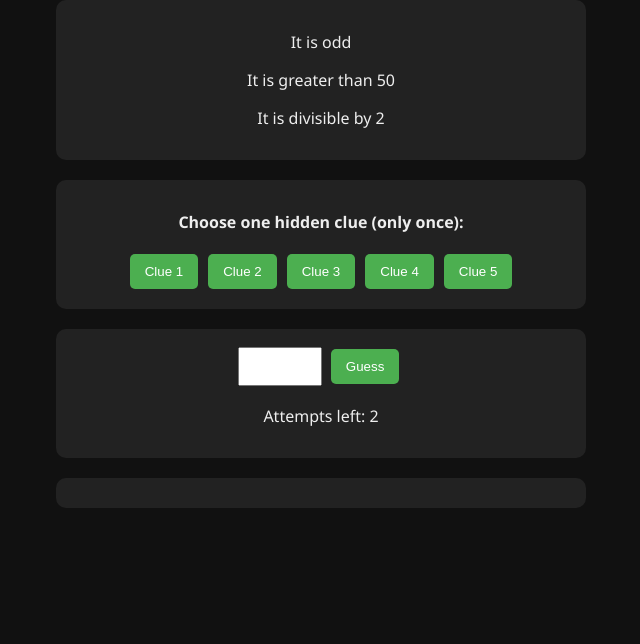
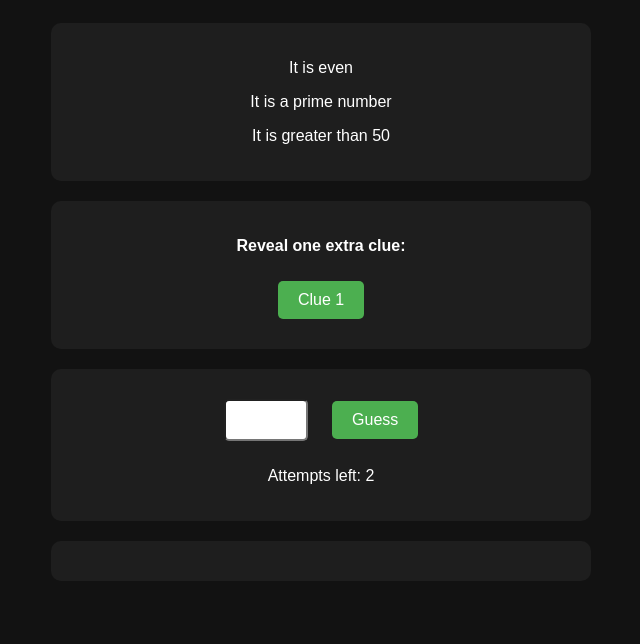
Before and after one commit to bebomeibebo/mindtrap, a plain HTML site: page index.html in a window 1280 px wide. Shown: the part 156-800 px from the top of the page, without its empty margins (319-959 px from the left). Drawn offline with Linux system fonts and the light colour scheme.

Commit message:
Add files via upload

```diff
--- a/index.html
+++ b/index.html
@@ -2,36 +2,43 @@
 <html lang="en">
 <head>
   <meta charset="UTF-8" />
-  <meta name="viewport" content="width=device-width, initial-scale=1.0"/>
-  <title>MindTrap Game</title>
+  <meta name="viewport" content="width=device-width, initial-scale=1.0" />
+  <title>MindTrap</title>
   <style>
     body {
-      font-family: 'Segoe UI', sans-serif;
+      font-family: Arial, sans-serif;
+      background: #121212;
+      color: white;
+      display: flex;
+      flex-direction: column;
+      align-items: center;
+      padding: 30px;
+    }
+    .clue-box, .result-box, .input-box, .hidden-clues {
+      background: #1e1e1e;
+      padding: 20px;
+      margin: 10px;
+      border-radius: 10px;
+      width: 90%;
+      max-width: 500px;
       text-align: center;
-      background: #111;
-      color: #eee;
-      padding: 20px;
-    }
-    .clue-box, .hidden-clues, .result, .guess-box {
-      margin: 20px auto;
-      padding: 15px;
-      background: #222;
-      border-radius: 10px;
-      width: 80%;
-      max-width: 500px;
     }
     button {
-      padding: 10px 15px;
-      margin: 5px;
+      padding: 10px 20px;
+      margin: 10px;
       border: none;
-      background: #4caf50;
+      border-radius: 5px;
+      background-color: #4caf50;
       color: white;
+      font-size: 1em;
       cursor: pointer;
+    }
+    input[type='number'] {
+      padding: 10px;
+      font-size: 1em;
       border-radius: 5px;
-    }
-    input {
-      padding: 10px;
       width: 60px;
+      margin: 10px;
       text-align: center;
     }
   </style>
@@ -41,85 +48,103 @@
   <p>Guess the secret number (1–100)!</p>
 
   <div class="clue-box" id="clues"></div>
+  <div class="hidden-clues" id="hidden-clues"></div>
 
-  <div class="hidden-clues" id="hiddenClues">
-    <p><strong>Choose one hidden clue (only once):</strong></p>
-    <div id="hiddenButtons"></div>
+  <div class="input-box">
+    <input type="number" id="guess" min="1" max="100" />
+    <button onclick="makeGuess()">Guess</button>
+    <p id="tries">Attempts left: 2</p>
   </div>
 
-  <div class="guess-box">
-    <input type="number" id="guessInput" min="1" max="100" />
-    <button onclick="makeGuess()">Guess</button>
-    <p>Attempts left: <span id="attempts">2</span></p>
-  </div>
-
-  <div class="result" id="result"></div>
+  <div class="result-box" id="result"></div>
 
   <script>
-    const answer = Math.floor(Math.random() * 100) + 1;
+    const number = Math.floor(Math.random() * 100) + 1;
     let attempts = 2;
     let clueUsed = false;
+    let falseClueIndex;
 
-    function generateClues(num) {
-      const clues = [
-        `It is ${num % 2 === 0 ? 'even' : 'odd'}`,
-        `It is ${num > 50 ? 'greater' : 'less'} than 50`,
-        `It is divisible by ${[2, 3, 5, 7].find(d => num % d === 0) || 1}`,
-      ];
+    function getTrueClues(n) {
+      let clues = [];
+      if (n % 2 === 0) clues.push("It is even");
+      else clues.push("It is odd");
 
-      // Add one false clue
-      const falseClue = `It is ${num % 2 === 0 ? 'odd' : 'even'}`;
-      clues.splice(Math.floor(Math.random() * 3), 1, falseClue);
-
+      if (n % 3 === 0) clues.push("It is divisible by 3");
+      if (n % 5 === 0) clues.push("It is a multiple of 5");
+      if (n > 50) clues.push("It is greater than 50");
+      else clues.push("It is less than or equal to 50");
+      if (n % 10 === 0) clues.push("It ends in 0");
+      else clues.push(`It ends in ${n % 10}`);
       return clues;
     }
 
-    function generateHiddenClues(num) {
-      return [
-        `It is between ${num - 5} and ${num + 5}`,
-        `Its last digit is ${num % 10}`,
-        `It is ${num % 10 === 0 ? 'a multiple' : 'not a multiple'} of 10`,
-        `It is ${num > 25 ? 'greater' : 'less'} than 25`,
-        `It is divisible by ${[2, 3, 4, 5, 6].find(d => num % d === 0) || 1}`
+    function getFalseClue(n) {
+      let falseClues = [
+        "It is a prime number",
+        "It is divisible by 7",
+        "It ends in 9",
+        "It is a multiple of 10",
+        "It is less than 25",
       ];
+      return falseClues.filter(c => !evaluateClue(c, n));
     }
 
-    const clues = generateClues(answer);
-    document.getElementById('clues').innerHTML = clues.map(c => `<p>${c}</p>`).join('');
+    function evaluateClue(clue, n) {
+      if (clue.includes("prime")) return isPrime(n);
+      if (clue.includes("divisible by 7")) return n % 7 === 0;
+      if (clue.includes("ends in")) return n % 10 === parseInt(clue.split(" ").pop());
+      if (clue.includes("multiple of 10")) return n % 10 === 0;
+      if (clue.includes("less than 25")) return n < 25;
+      return true;
+    }
 
-    const hiddenClues = generateHiddenClues(answer);
-    const hiddenBtns = hiddenClues.map((clue, i) =>
-      `<button onclick="revealClue('${clue}')" id="hc${i}">Clue ${i + 1}</button>`
-    ).join('');
-    document.getElementById('hiddenButtons').innerHTML = hiddenBtns;
+    function isPrime(n) {
+      if (n < 2) return false;
+      for (let i = 2; i <= Math.sqrt(n); i++) {
+        if (n % i === 0) return false;
+      }
+      return true;
+    }
+
+    const trueClues = getTrueClues(number);
+    const falseClue = getFalseClue(number)[0];
+
+    const mixedClues = [...trueClues.slice(0, 2)];
+    falseClueIndex = Math.floor(Math.random() * 3);
+    mixedClues.splice(falseClueIndex, 0, falseClue);
+
+    document.getElementById("clues").innerHTML = mixedClues.map(clue => `<p>${clue}</p>`).join("");
+
+    const hiddenPool = getTrueClues(number).filter(c => !mixedClues.includes(c));
+    document.getElementById("hidden-clues").innerHTML = `
+      <p><strong>Reveal one extra clue:</strong></p>
+      ${hiddenPool.slice(0, 5).map((clue, i) => `<button onclick="revealClue('${clue}')">Clue ${i + 1}</button>`).join(' ')}
+    `;
 
     function revealClue(clue) {
-      if (clueUsed) return;
-      document.getElementById('hiddenClues').innerHTML = `<p><strong>Revealed Clue:</strong> ${clue}</p>`;
+      if (clueUsed) return alert("You can only reveal 1 clue!");
       clueUsed = true;
+      document.getElementById("hidden-clues").innerHTML += `<p><strong>Revealed Clue:</strong> ${clue}</p>`;
     }
 
     function makeGuess() {
-      if (attempts <= 0) return;
-      const guess = parseInt(document.getElementById('guessInput').value);
-      const result = document.getElementById('result');
+      const guess = parseInt(document.getElementById("guess").value);
+      if (isNaN(guess) || guess < 1 || guess > 100) return alert("Enter a valid number between 1 and 100");
+      attempts--;
+      document.getElementById("tries").innerText = `Attempts left: ${attempts}`;
 
-      if (!guess || guess < 1 || guess > 100) {
-        result.textContent = "Enter a number between 1 and 100.";
-        return;
+      if (guess === number) {
+        document.getElementById("result").innerHTML = `🎉 Correct! The number was ${number}.`;
+        disableInput();
+      } else if (attempts === 0) {
+        document.getElementById("result").innerHTML = `💔 Out of tries! The number was ${number}.<br/><strong>Wrong Clue:</strong> "${mixedClues[falseClueIndex]}"`;
+        disableInput();
       }
+    }
 
-      attempts--;
-      document.getElementById('attempts').textContent = attempts;
-
-      if (guess === answer) {
-        result.innerHTML = `🎉 Correct! The number was ${answer}.`;
-        document.querySelector('button').disabled = true;
-      } else if (attempts === 0) {
-        result.innerHTML = `💔 Out of tries! The number was ${answer}.`;
-      } else {
-        result.innerHTML = `❌ Nope! Try again.`;
-      }
+    function disableInput() {
+      document.getElementById("guess").disabled = true;
+      document.querySelector("button").disabled = true;
     }
   </script>
 </body>
```
